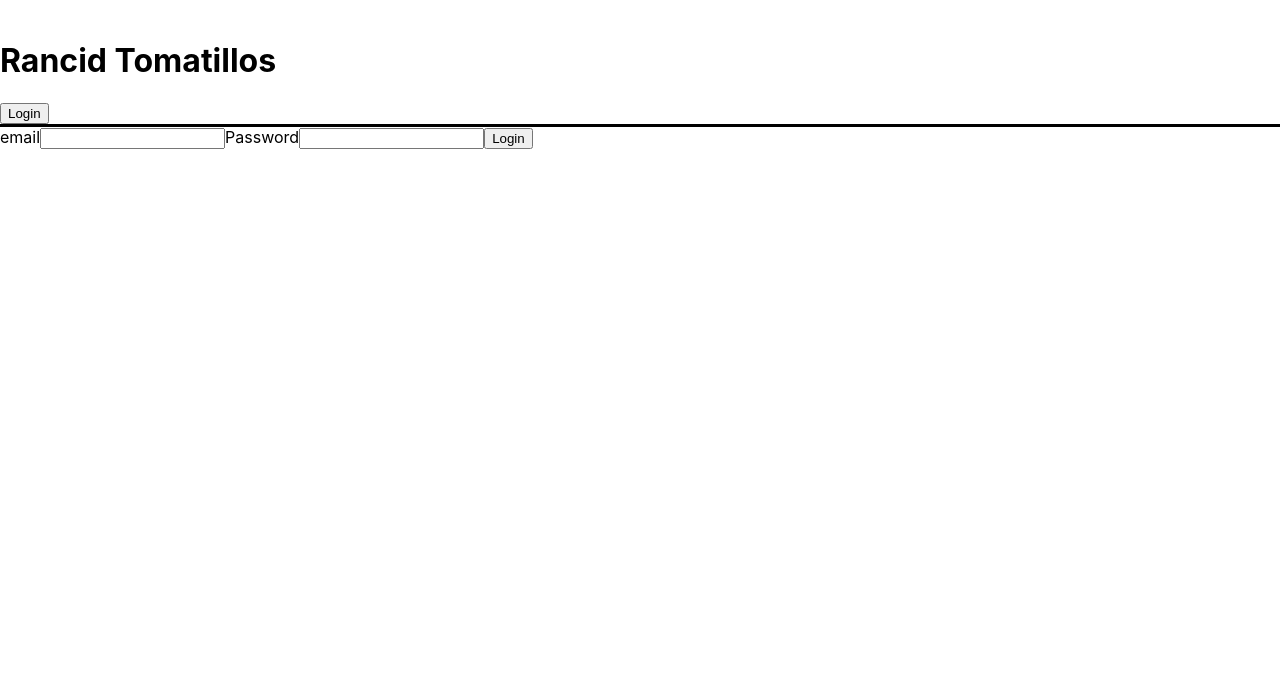
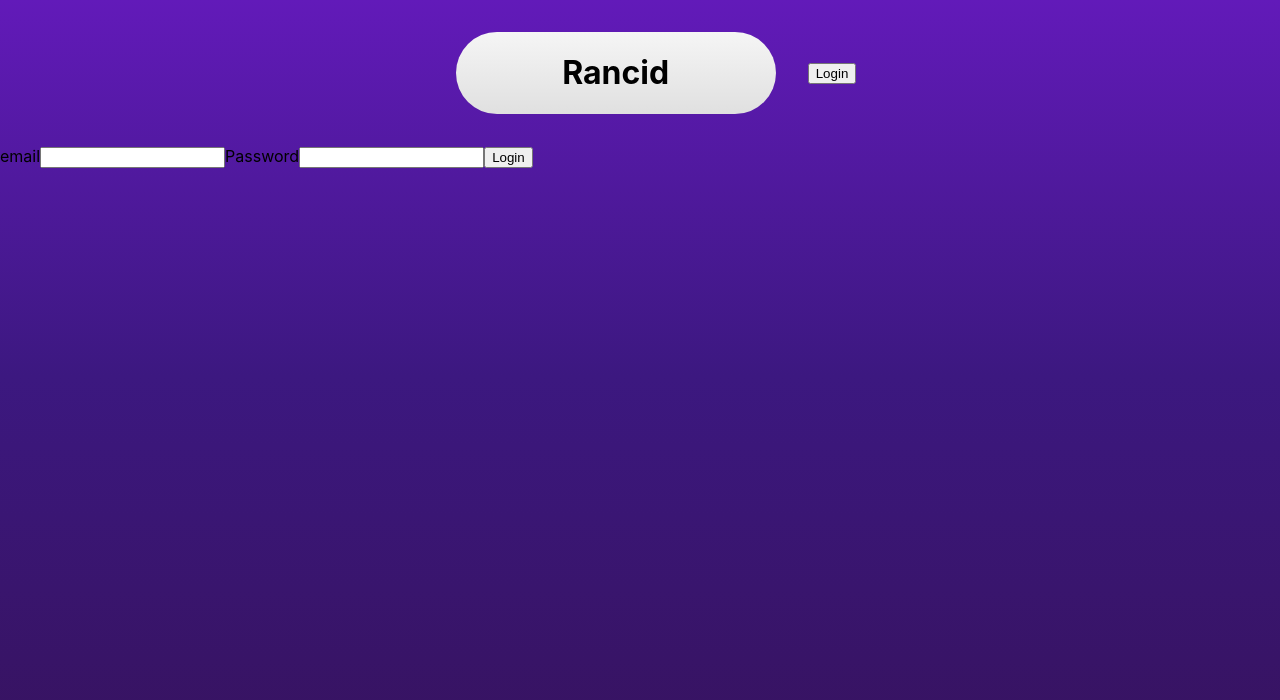
Before and after one commit to trishalanglois/rancid-tomatillos, a React (Create React App) app: page /login in a window 1280 px wide. Shown: the top 700 px of the page. Built offline with nearby package versions, Linux system fonts and the light colour scheme; no server answers.

Commit message:
Add initial styling for header

```diff
--- a/src/Components/App/App.scss
+++ b/src/Components/App/App.scss
@@ -1,3 +1,42 @@
+@import '../../scss/mixins';
+@import '../../scss/variables';
+
+.Nav-div {
+  display: flex;
+  justify-content: center;
+  flex-direction: row;
+  align-items: center;
+}
+
 header {
-  border-bottom: solid 3px black;
+  @include rounded-corners(50px);
+  width: 25%;
+  margin: 2.5%;
+  background: rgb(224,224,224);
+  background: linear-gradient(
+    0deg,
+    rgba(224,224,224,1) 0%,
+    rgba(245,245,245,1) 100%
+  );
+  display: flex;
+  flex-direction: row;
+  justify-content: center;
 }
+
+body {
+  background: rgb(54,18,91);
+  background: linear-gradient(
+    0deg,
+  rgba(54,18,91,1) 0%,
+  rgba(60,24,128,1) 53%,
+  rgba(98,26,185,1) 100%
+  );
+  height: 100vh;
+}
+
+main {
+  display: flex;
+  flex-direction: row;
+  justify-content: center;
+  overflow: auto;
+}
--- a/src/Components/Nav/Nav.js
+++ b/src/Components/Nav/Nav.js
@@ -6,9 +6,11 @@ import { loggedIn } from '../../actions/actions';
 
 export const Nav = ({ isLoggedIn, login }) => {
   return(
+    <div className='Nav-div'>
     <header>
       <img  />
-      <h1>Rancid Tomatillos</h1>
+      <h1>Rancid</h1>
+    </header>
     {!isLoggedIn ?
       <Link to='/login'>
         <button type='button'>Login</button>
@@ -18,7 +20,7 @@ export const Nav = ({ isLoggedIn, login }) => {
         <button type='button' onClick={() => login(false)}>Logout</button>
       </Link>
     }
-    </header>
+    </div>
   )
 }
 
```
Also changed, not shown: src/variables.scss (deleted). Lines whose indentation alone changed are shown as unchanged.
